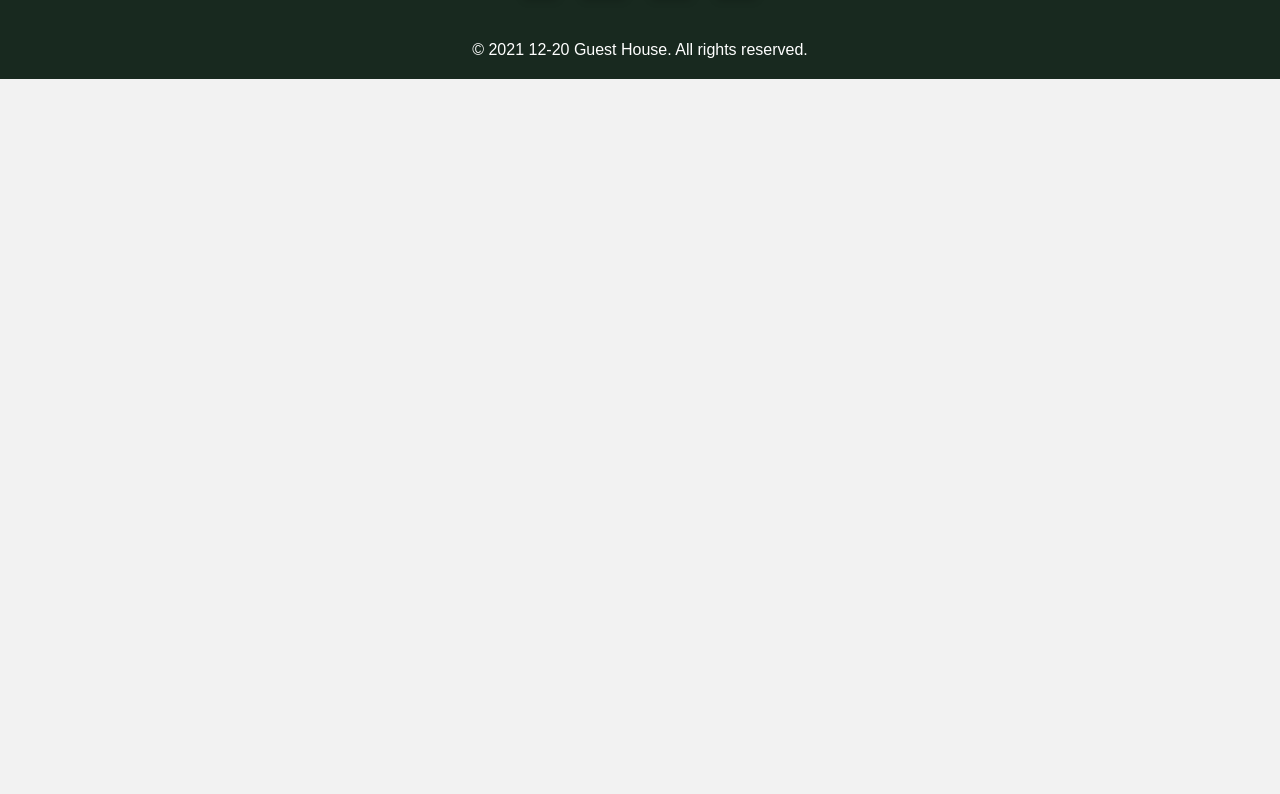
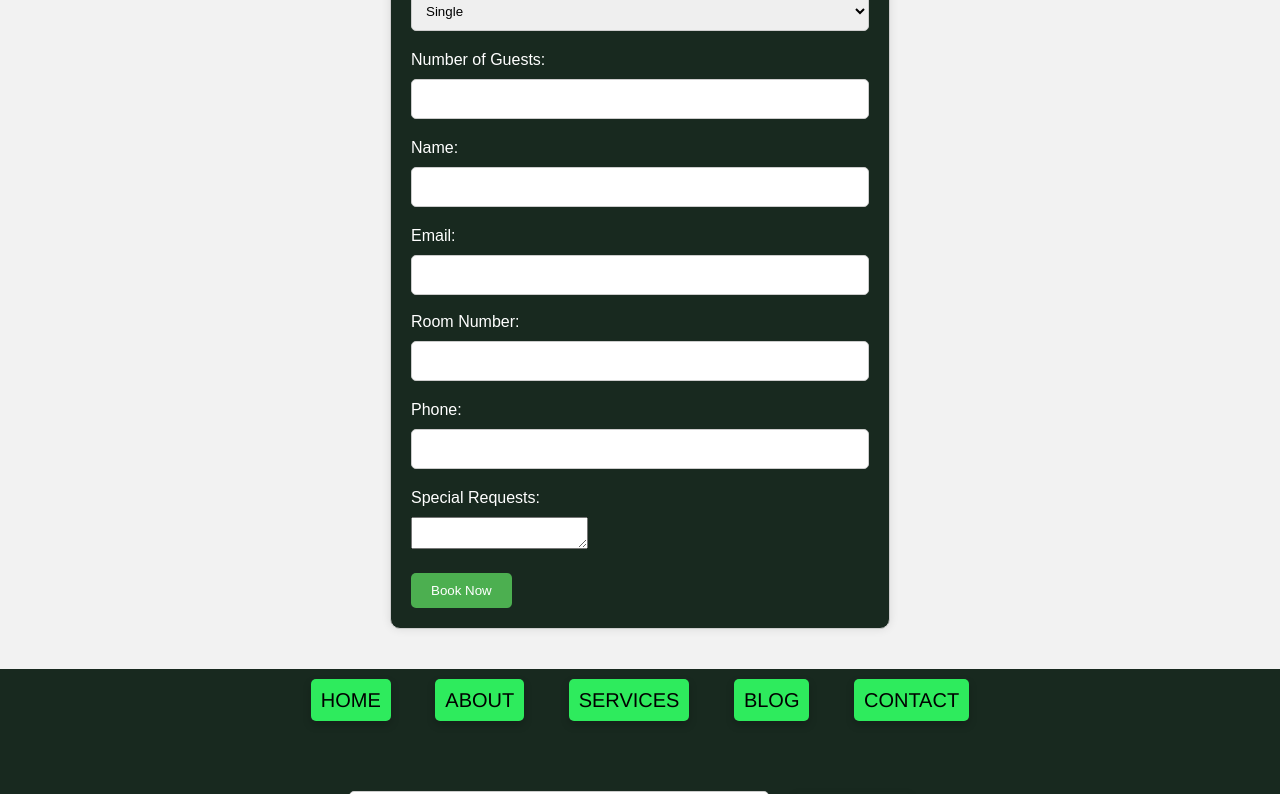
Before and after one commit to Emmet1972/emmet.github.io, a plain HTML site: page bookings.html in a window 1280 px wide. Shown: the part 453-1247 px from the top of the page. Before the commit the page ends 800 px from the top, so only its background shows below. Drawn offline with Linux system fonts and the light colour scheme.

Commit message:
continue

```diff
--- a/bookings.html
+++ b/bookings.html
@@ -23,6 +23,50 @@
         </nav>
     </header>
     <main>
+        <section class="bookform1">
+        <form id="booking-form" action="mailto:cl1220business@gmail.com" method="post" enctype="text/plain">
+    <h2>Book Your Stay</h2>
+    <div class="form-group">
+    <label for="arrival">Arrival Date:</label>
+    <input type="date" id="arrival" name="arrival" required>
+    </div>
+    <div class="form-group">
+    <label for="departure">Departure Date:</label>
+    <input type="date" id="departure" name="departure" required>
+    </div>
+    <div class="form-group">
+    <label for="room-type">Room Type:</label>
+    <select id="room-type" name="room-type">
+    <option value="single">Single</option>
+    <option value="double">Double</option>
+    <option value="suite">Suite</option>
+    </select>
+    </div>
+    <div class="form-group">
+    <label for="guests">Number of Guests:</label>
+    <input type="number" id="guests" name="guests" required>
+    </div>
+    <div class="form-group">
+    <label for="name">Name:</label>
+    <input type="text" id="name" name="name" required>
+    </div>
+    <div class="form-group">
+    <label for="email">Email:</label>
+    <input type="email" id="email" name="email" required><br><br>
+    <label for="room-number">Room Number:</label>
+    <input type="text" id="room-number" name="room-number" required>
+    </div>
+    <div class="form-group">
+    <label for="phone">Phone:</label>
+    <input type="tel" id="phone" name="phone" required>
+    </div>
+    <div class="form-group">
+    <label for="special-requests">Special Requests:</label>
+    <textarea id="special-requests" name="special-requests"></textarea>
+    </div>
+    <button type="submit">Book Now</button>
+</form>
+</section>
     </main>
         <footer>
             <nav class="footer-nav">
--- a/style.css
+++ b/style.css
@@ -495,3 +495,50 @@ footer a:hover{
     background-color: #ffffff;
     box-shadow: none;
 }
+
+
+#booking-form {
+    max-width: 500px;
+    margin: 40px auto;
+    padding: 20px;
+    border: 1px solid #ccc;
+    border-radius: 10px;
+    box-shadow: 0 0 10px rgba(0, 0, 0, 0.1);
+    background-color: #18291f;
+    color: #ffffff;
+}
+
+.form-group {
+    margin-bottom: 20px;
+}
+
+label {
+    display: block;
+    margin-bottom: 10px;
+}
+
+input[type="date"],
+input[type="number"],
+input[type="text"],
+input[type="email"],
+input[type="tel"],
+select {
+    width: 100%;
+    height: 40px;
+    padding: 10px;
+    border: 1px solid #ccc;
+    border-radius: 5px;
+}
+
+button[type="submit"] {
+    background-color: #4CAF50;
+    color: #fff;
+    padding: 10px 20px;
+    border: none;
+    border-radius: 5px;
+    cursor: pointer;
+}
+
+button[type="submit"]:hover {
+    background-color: #3e8e41;
+}
```
Also changed, not shown: blog.html (+0 -1 lines), bathrooms/bathroom 1.jpeg (renamed from blog post/WhatsApp Image 2025-10-26 at 5.39.43 AM (1).jpeg), bathrooms/bathroom 2.jpeg (renamed from blog post/WhatsApp Image 2025-10-26 at 5.39.46 AM (1).jpeg), bathrooms/bathroom 3.jpeg (renamed from blog post/WhatsApp Image 2025-10-26 at 5.39.46 AM (2).jpeg), bathrooms/bathroom 4.jpeg (renamed from blog post/WhatsApp Image 2025-10-26 at 5.39.46 AM.jpeg), bathrooms/bathroom 5.jpeg (renamed from blog post/WhatsApp Image 2025-10-26 at 5.39.47 AM (1).jpeg), bathrooms/bathroom 6.jpeg (renamed from blog post/WhatsApp Image 2025-10-26 at 5.39.47 AM.jpeg), bathrooms/bathroom 7.jpeg (renamed from blog post/WhatsApp Image 2025-10-26 at 5.39.48 AM (1).jpeg), bathrooms/bathroom 8.jpeg (renamed from blog post/WhatsApp Image 2025-10-26 at 5.39.48 AM.jpeg), blog post/book1.jpeg (renamed from blog post/WhatsApp Image 2025-10-26 at 5.39.53 AM.jpeg).
